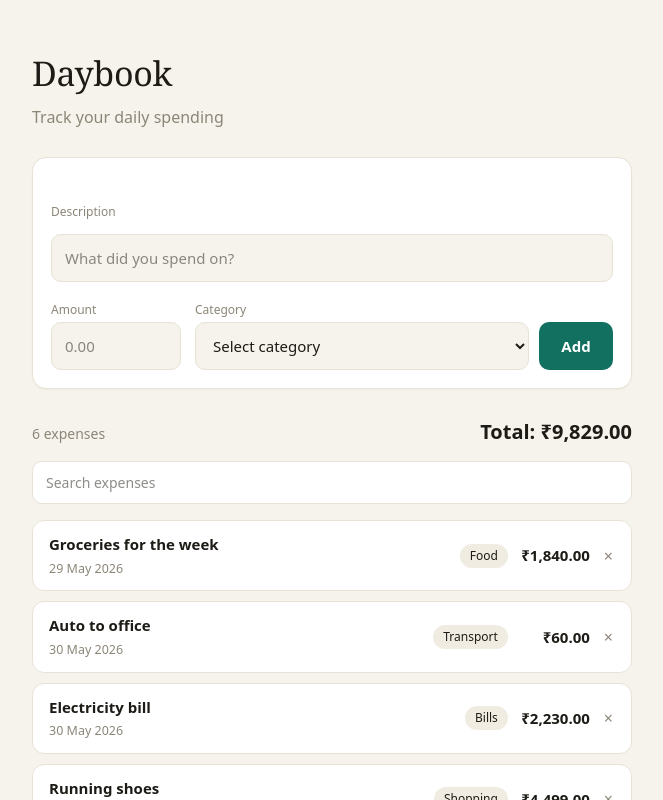
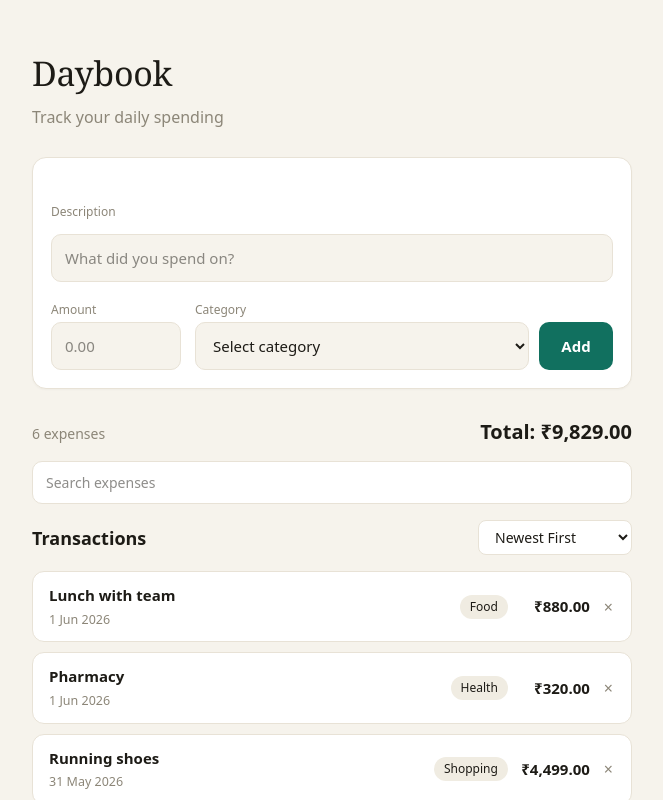
Before and after one commit to Poluslg/expense-tracker-assignment, a Next.js app: page / in a window 1280 px wide. Shown: the top 800 px of the page, without its empty margins (308-971 px from the left). Built offline with nearby package versions, Linux system fonts and the light colour scheme.

Commit message:
feat: add multi-criteria sorting to expense list
Implemented a dropdown control allowing users to sort expenses by date (asc/desc) and amount (asc/desc). Integrated the sorting logic natively into the existing useMemo hook to ensure optimal rendering performance.

```diff
--- a/src/app/page.tsx
+++ b/src/app/page.tsx
@@ -6,19 +6,39 @@ import ExpenseForm from "@/components/ExpenseForm";
 import ExpenseLists from "@/components/ExpenseLists";
 import { formatCurrency } from "@/lib/formatCurrency";
 
+type SortOption = "date-desc" | "date-asc" | "amount-desc" | "amount-asc";
+
 export default function Daybook() {
   const [expenses, setExpenses] = useState<Expense[]>(SEED);
   const [query, setQuery] = useState("");
+  const [sortBy, setSortBy] = useState<SortOption>("date-desc");
 
-  const filtered = useMemo(
-    () =>
-      expenses.filter((e) =>
-        e.description.toLowerCase().includes(query.toLowerCase()),
-      ),
-    [expenses, query],
-  );
+  const processedExpenses = useMemo(() => {
+    // 1. First, filter by the search query
+    let result = expenses.filter((e) =>
+      e.description.toLowerCase().includes(query.toLowerCase()),
+    );
 
-  const total = filtered.reduce((sum, e) => sum + e.amount, 0);
+    // 2. Then, sort the filtered results
+    result = result.sort((a, b) => {
+      switch (sortBy) {
+        case "date-asc":
+          return new Date(a.date).getTime() - new Date(b.date).getTime();
+        case "date-desc":
+          return new Date(b.date).getTime() - new Date(a.date).getTime();
+        case "amount-asc":
+          return a.amount - b.amount;
+        case "amount-desc":
+          return b.amount - a.amount;
+        default:
+          return 0;
+      }
+    });
+
+    return result;
+  }, [expenses, query, sortBy]);
+
+  const total = processedExpenses.reduce((sum, e) => sum + e.amount, 0);
 
   function deleteExpense(id: number) {
     setExpenses(expenses.filter((e) => e.id !== id));
@@ -54,7 +74,7 @@ export default function Daybook() {
         }}
       >
         <div style={{ fontSize: 14, color: "var(--muted)" }}>
-          {filtered.length} {query ? "results" : "expenses"}
+          {processedExpenses.length} {query ? "results" : "expenses"}
         </div>
         <div style={{ fontSize: 20, fontWeight: 700 }}>
           Total: {formatCurrency(total)}
@@ -62,7 +82,9 @@ export default function Daybook() {
       </div>
 
       {/* Search */}
-      <label htmlFor="search" className="sr-only">Search expenses</label>
+      <label htmlFor="search" className="sr-only">
+        Search expenses
+      </label>
       <input
         id="search"
         placeholder="Search expenses"
@@ -80,11 +102,23 @@ export default function Daybook() {
         }}
       />
 
+      {/* Sort */}
+      <div className="flex justify-between items-center mb-4">
+        <h2 className="text-lg font-semibold text-ink">Transactions</h2>
+        <select
+          value={sortBy}
+          onChange={(e) => setSortBy(e.target.value as SortOption)}
+          className="bg-card border border-line rounded-lg px-3 py-1.5 text-sm text-ink outline-none focus:border-gray-400 cursor-pointer"
+        >
+          <option value="date-desc">Newest First</option>
+          <option value="date-asc">Oldest First</option>
+          <option value="amount-desc">Highest Amount</option>
+          <option value="amount-asc">Lowest Amount</option>
+        </select>
+      </div>
+
       {/* List */}
-      <ExpenseLists
-        expenses={filtered}
-        onDelete={deleteExpense}
-      />
+      <ExpenseLists expenses={processedExpenses} onDelete={deleteExpense} />
     </div>
   );
 }
```
Also changed, not shown: 1 other file (tests, documents, lock files or other folders).
